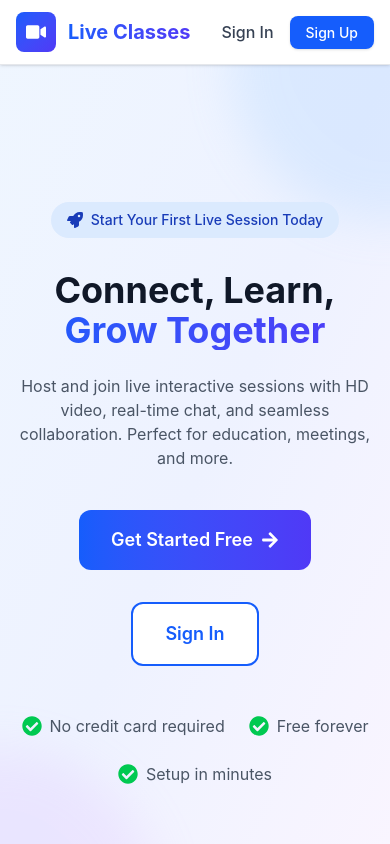
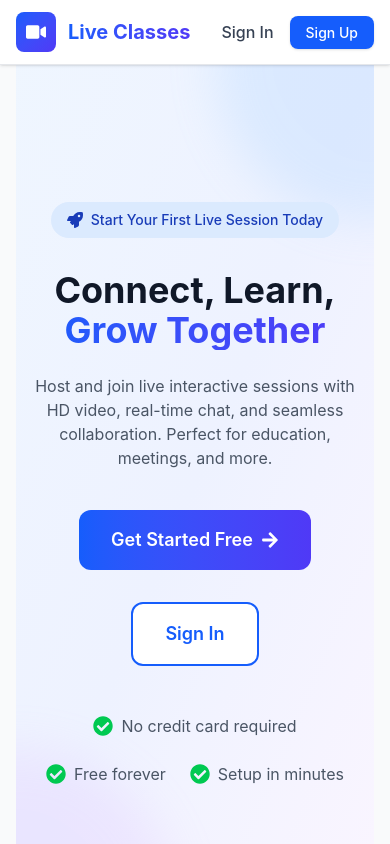
Before and after one commit to suvojitmanna/Live-classes, a React (Vite) app in the folder client/: page / in a window 390 px wide. Shown: the top 844 px of the page. Built offline with nearby package versions, Linux system fonts and the light colour scheme; no server answers.

Commit message:
responsive complete

```diff
--- a/client/src/App.jsx
+++ b/client/src/App.jsx
@@ -1,35 +1,166 @@
-import { BrowserRouter, Routes, Route, Link } from "react-router-dom";
+import { BrowserRouter, Routes, Route, useLocation } from "react-router-dom";
 import { AuthProvider } from "./context/AuthContext";
+import { SessionProvider } from "./context/SessionContext";
+
 import Home from "./pages/Home";
 import Header from "./component/Header";
 import Footer from "./component/Footer";
 import Auth from "./pages/Auth";
-import ProtectedRoute from "./component/ProtectedRoute";//
+import ProtectedRoute from "./component/ProtectedRoute";
 import Dashboard from "./pages/Dashboard";
 import HotSession from "./pages/HotSession";
 import JoinSession from "./pages/JoinSession";
 import PageNotFound from "./pages/PageNotFound";
+
 import { ROUTES } from "./utils/constants";
-import { SessionProvider } from "./context/SessionContext";
 import { Toaster } from "react-hot-toast";
 
+import { motion, AnimatePresence } from "framer-motion";
+
+// 🔥 Layout Component (Responsive + Animated)
 function Layout({ children, showHeader = true, showFooter = true }) {
   return (
     <>
       {showHeader && <Header />}
 
-      <main className={showHeader ? "pt-16" : ""}>{children}</main>
+      <motion.main
+        className={`${
+          showHeader ? "pt-16 px-4 sm:px-6 md:px-8" : "px-4 sm:px-6 md:px-8"
+        } max-w-7xl mx-auto w-full`}
+        initial={{ opacity: 0 }}
+        animate={{ opacity: 1 }}
+        transition={{ duration: 0.3 }}
+      >
+        {children}
+      </motion.main>
 
       {showFooter && <Footer />}
     </>
   );
 }
 
+// 🔥 Page Animation Wrapper
+const PageWrapper = ({ children }) => {
+  return (
+    <motion.div
+      initial={{ opacity: 0, y: 25 }}
+      animate={{ opacity: 1, y: 0 }}
+      exit={{ opacity: 0, y: -25 }}
+      transition={{ duration: 0.35 }}
+    >
+      {children}
+    </motion.div>
+  );
+};
+
+// 🔥 Animated Routes Component
+const AnimatedRoutes = () => {
+  const location = useLocation();
+
+  return (
+    <div className="min-h-screen flex flex-col bg-gray-50">
+      <AnimatePresence mode="wait">
+        <Routes location={location} key={location.pathname}>
+          {/* Home */}
+          <Route
+            path="/"
+            element={
+              <Layout>
+                <PageWrapper>
+                  <Home />
+                </PageWrapper>
+              </Layout>
+            }
+          />
+
+          {/* Login */}
+          <Route
+            path={ROUTES.LOGIN}
+            element={
+              <Layout showHeader={false} showFooter={false}>
+                <PageWrapper>
+                  <Auth />
+                </PageWrapper>
+              </Layout>
+            }
+          />
+
+          {/* Register */}
+          <Route
+            path={ROUTES.REGISTER}
+            element={
+              <Layout showHeader={false} showFooter={false}>
+                <PageWrapper>
+                  <Auth />
+                </PageWrapper>
+              </Layout>
+            }
+          />
+
+          {/* Dashboard */}
+          <Route
+            path={ROUTES.DASHBOARD}
+            element={
+              <ProtectedRoute>
+                <Layout>
+                  <PageWrapper>
+                    <Dashboard />
+                  </PageWrapper>
+                </Layout>
+              </ProtectedRoute>
+            }
+          />
+
+          {/* Host Session */}
+          <Route
+            path={ROUTES.HOST}
+            element={
+              <ProtectedRoute>
+                <Layout>
+                  <PageWrapper>
+                    <HotSession />
+                  </PageWrapper>
+                </Layout>
+              </ProtectedRoute>
+            }
+          />
+
+          {/* Join Session */}
+          <Route
+            path={ROUTES.JOIN}
+            element={
+              <Layout>
+                <PageWrapper>
+                  <JoinSession />
+                </PageWrapper>
+              </Layout>
+            }
+          />
+
+          {/* 404 */}
+          <Route
+            path="*"
+            element={
+              <Layout showHeader={false} showFooter={false}>
+                <PageWrapper>
+                  <PageNotFound />
+                </PageWrapper>
+              </Layout>
+            }
+          />
+        </Routes>
+      </AnimatePresence>
+    </div>
+  );
+};
+
+// 🔥 Main App
 const App = () => {
   return (
     <AuthProvider>
       <SessionProvider>
         <BrowserRouter>
+          {/* 🔥 Toaster UI */}
           <Toaster
             toastOptions={{
               duration: 3500,
@@ -72,75 +203,9 @@ const App = () => {
               },
             }}
           />
-          <div className="min-h-screen flex flex-col bg-gray-50">
-            <Routes>
-              <Route
-                path="/"
-                element={
-                  <Layout>
-                    <Home />
-                  </Layout>
-                }
-              />
-              <Route
-                path={ROUTES.LOGIN}
-                element={
-                  <Layout showHeader={false} showFooter={false}>
-                    <Auth />
-                  </Layout>
-                }
-              />
 
-              <Route
-                path={ROUTES.REGISTER}
-                element={
-                  <Layout showHeader={false} showFooter={false}>
-                    <Auth />
-                  </Layout>
-                }
-              />
-
-              <Route
-                path={ROUTES.DASHBOARD}
-                element={
-                  <ProtectedRoute>
-                    <Layout>
-                      <Dashboard />
-                    </Layout>
-                  </ProtectedRoute>
-                }
-              />
-
-              <Route
-                path={ROUTES.HOST}
-                element={
-                  <ProtectedRoute>
-                    <Layout>
-                      <HotSession />
-                    </Layout>
-                  </ProtectedRoute>
-                }
-              />
-
-              <Route
-                path={ROUTES.JOIN}
-                element={
-                  <Layout>
-                    <JoinSession />
-                  </Layout>
-                }
-              />
-
-              <Route
-                path="*"
-                element={
-                  <Layout showHeader={false} showFooter={false}>
-                    <PageNotFound />
-                  </Layout>
-                }
-              />
-            </Routes>
-          </div>
+          {/* 🔥 Animated Routes */}
+          <AnimatedRoutes />
         </BrowserRouter>
       </SessionProvider>
     </AuthProvider>
```
